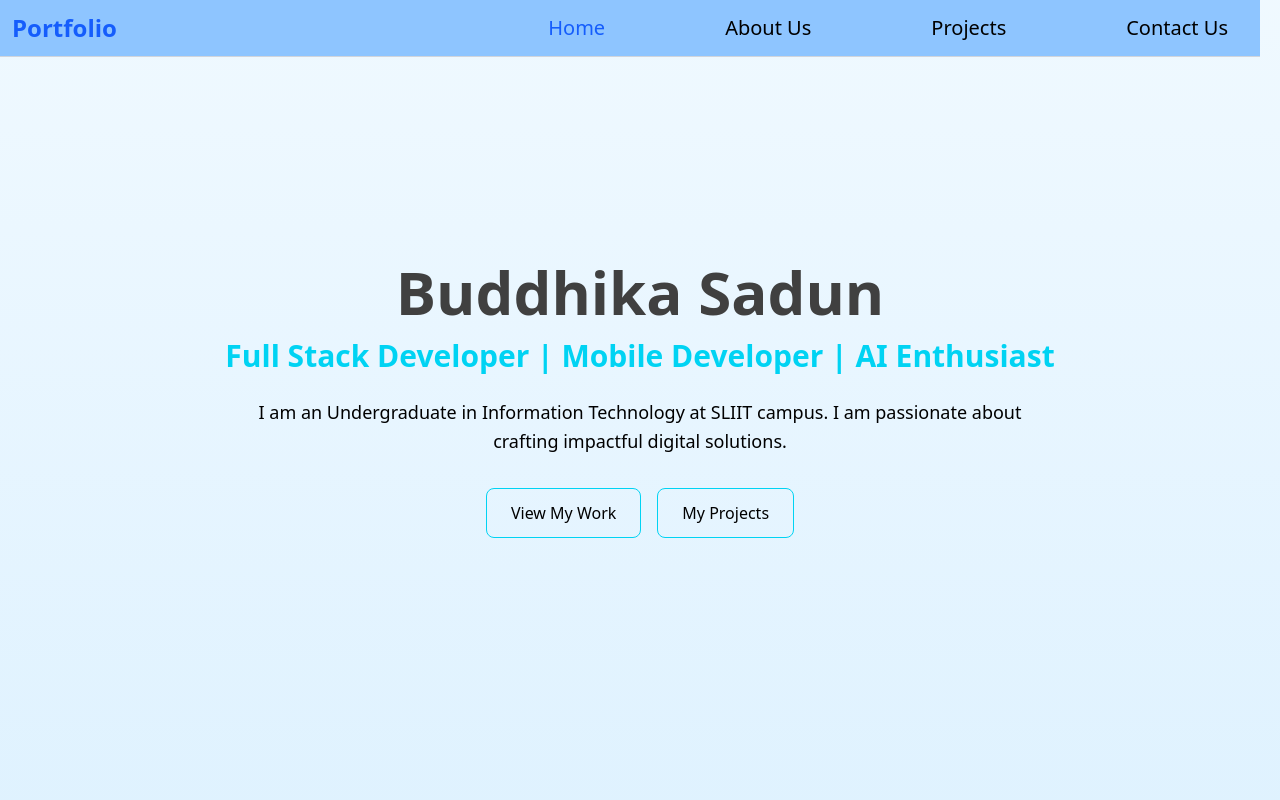
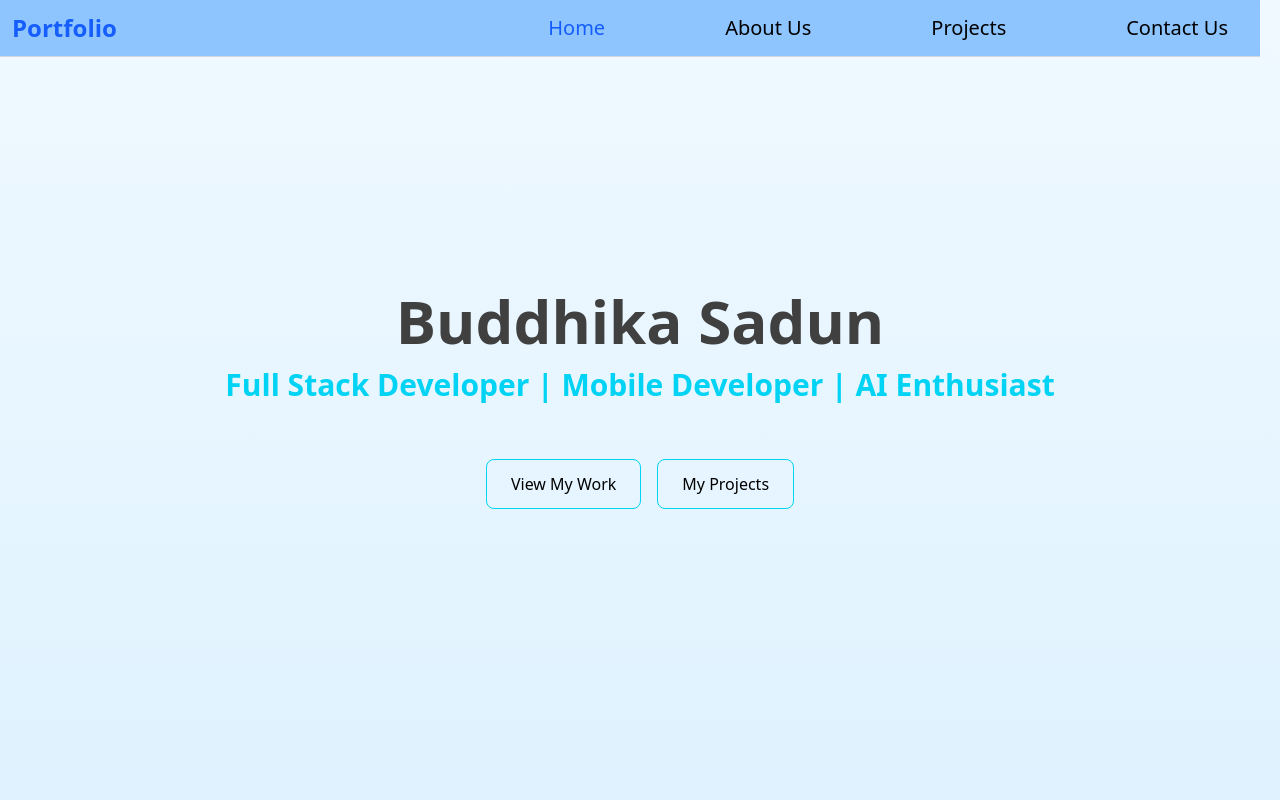
Before and after one commit to BuddhikaSadun/portfolio, a React (Vite) app: page / in a window 1280 px wide. Shown: the top 800 px of the page. Built offline with nearby package versions, Linux system fonts and the light colour scheme.

Commit message:
Updated introduction page

```diff
--- a/src/components/pages/Introduction.jsx
+++ b/src/components/pages/Introduction.jsx
@@ -29,9 +29,7 @@ function Introduction({ intro }) {
         animate={{ opacity: 1 }}
         transition={{ duration: 1, delay: 0.6 }}
         className="max-w-3xl text-black-300 leading-relaxed text-lg mb-8"
-      >
-        {intro.brief}
-      </motion.p>
+      ></motion.p>
 
       {/* Call To Action Buttons */}
       <motion.div
```
